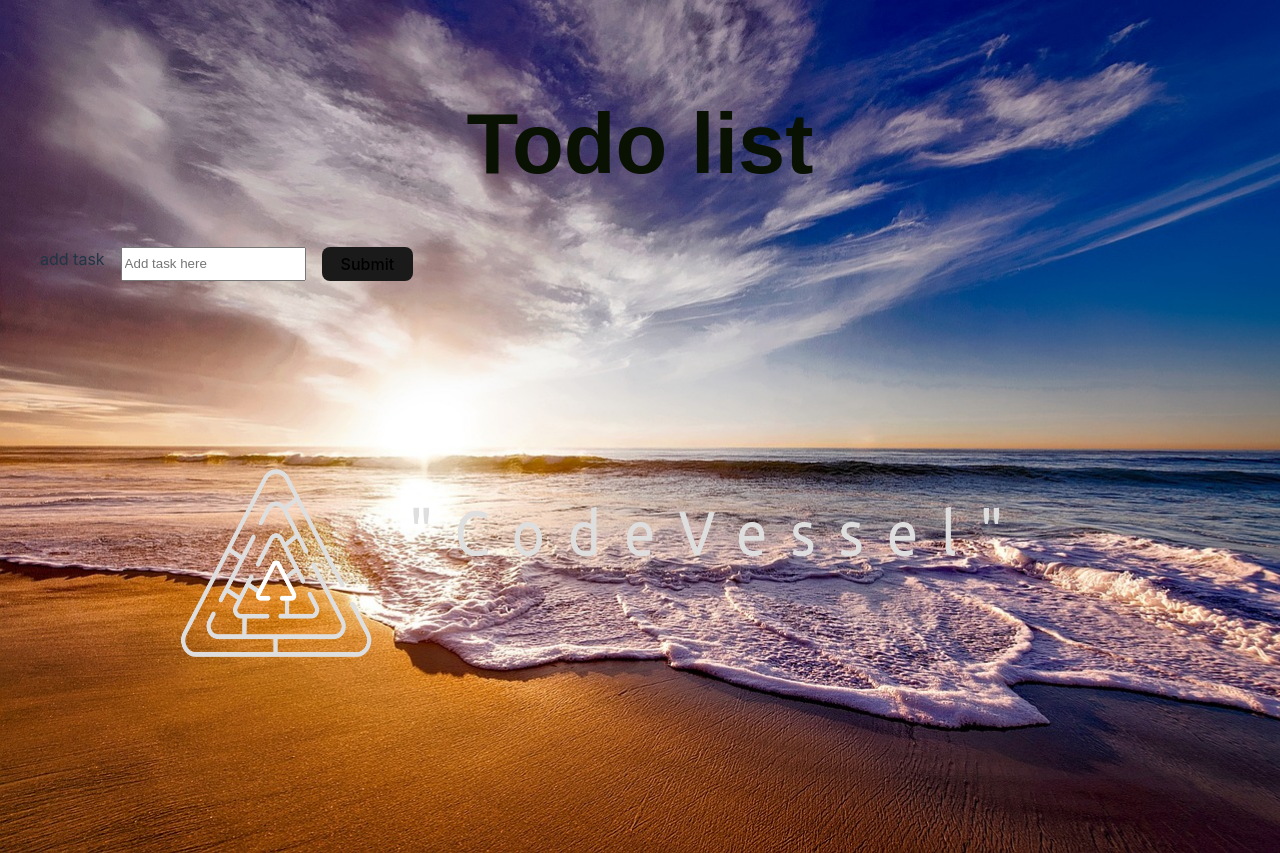
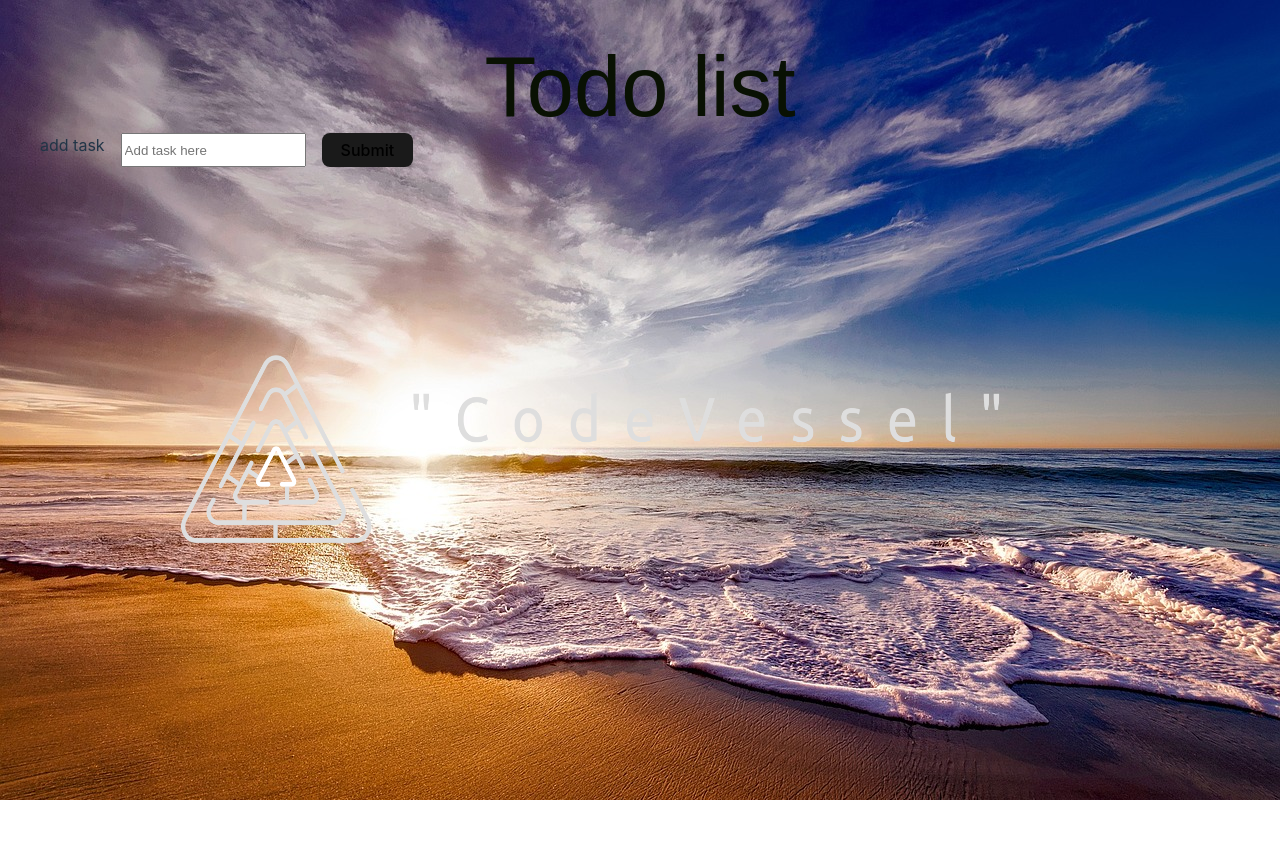
Before and after one commit to ChrisForti/todo-list, a React (Vite) app: page / in a window 1280 px wide. After the commit the page ends 800 px from the top, so only its background shows below. Built offline with nearby package versions, Linux system fonts and the light colour scheme.

Commit message:
Made a header component so I can fix it to one position.

```diff
--- a/src/App.module.css
+++ b/src/App.module.css
@@ -1,6 +1,3 @@
-h1 {
-    font-family: fantasy;
-    color: rgb(9, 17, 3);
-    font-size: 5.3em;
-    line-height: 1.1;
-  }
+.body {
+  height: calc(100vh - (6rem + 5px));
+}
--- a/src/App.tsx
+++ b/src/App.tsx
@@ -1,9 +1,10 @@
 import { useState, useEffect } from "react";
-import styles from "./App.module.css";
+// import styles from "./App.module.css";
 import { AddTodo } from "./components/AddTodo";
 import { Todo, Todos } from "./components/Todos";
 import { Footer } from "./components/Footer";
 import { recallTodos } from "./utils/storage";
+import { Header } from "./components/Header";
 
 function App() {
   const [todos, setTodos] = useState<Todo[]>([]);
@@ -16,7 +17,7 @@ function App() {
 
   return (
     <>
-      <h1 className={styles.h1}>Todo list</h1>
+      <Header />
       <AddTodo todos={todos} setTodos={setTodos} />
       <Todos todos={todos} setTodos={setTodos} />
       <Footer />
--- /dev/null
+++ b/src/components/Header.module.css
@@ -0,0 +1,6 @@
+.body {
+  font-family: fantasy;
+  color: rgb(9, 17, 3);
+  font-size: 5.3em;
+  line-height: 1.1;
+}
--- /dev/null
+++ b/src/components/Header.tsx
@@ -0,0 +1,5 @@
+import styles from "./Header.module.css";
+
+export function Header() {
+  return <header className={styles.body}>Todo list</header>;
+}
```
